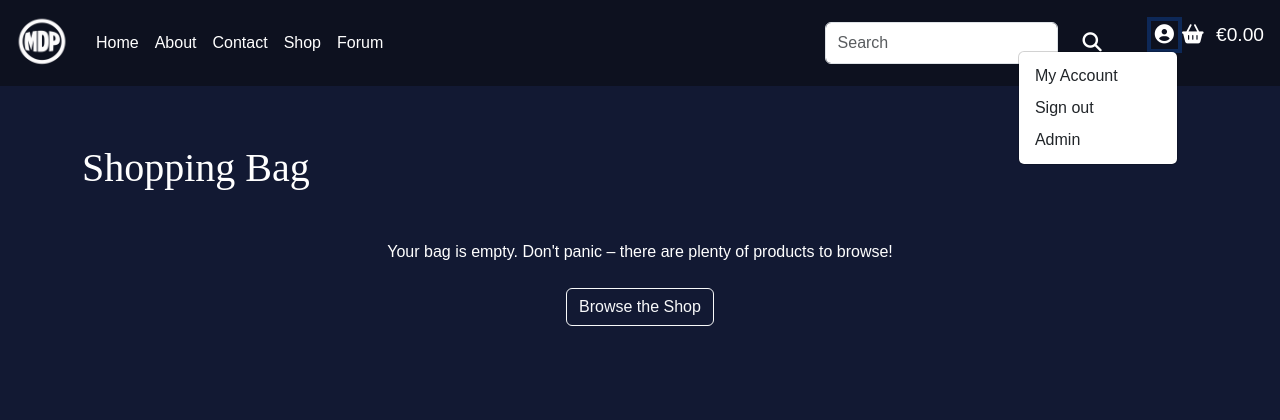
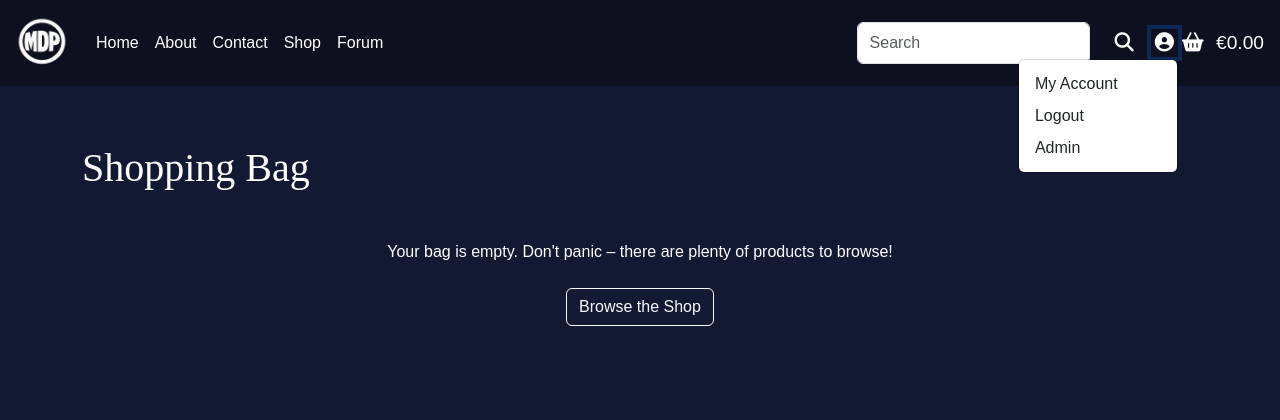
Before and after one commit to MrsmLisa/Megadodo-Publications, a Django app: page /bag/ in a window 1280 px wide, after a click that opens the changed part. Shown: the top 420 px of the page. Run offline with Django 4.2, Linux system fonts and the light colour scheme; the visitor is signed in with stand-in values (Sample User, id 1); parts of the project's set-up code (start-up, migrations or seed data) failed here and were passed over; some libraries are stand-ins or nearby versions; some web fonts are replaced.

Commit message:
Changes for html validation

```diff
--- a/templates/base.html
+++ b/templates/base.html
@@ -40,30 +40,28 @@
             <a class="navbar-brand" href="{% url 'home' %}">
                 <img src="{% static 'images/mdpw.webp' %}" alt="Megadodo Publications Logo" class="logo" height="60">
             </a>
-            <ul class="d-flex align-items-center ms-auto order-lg-last">
+            <ul class="d-flex align-items-center ms-auto order-lg-last list-unstyled mb-0">
     <!-- User dropdown -->
-                <li class="nav-item dropdown list-unstyled">
+    <li class="nav-item dropdown">
         <a class="nav-link" href="#" role="button" data-bs-toggle="dropdown" aria-expanded="false">
             <i class="fa-solid fa-circle-user"></i>
         </a>
         <ul class="dropdown-menu dropdown-menu-end">
-                        <li>
             {% if request.user.is_authenticated %}
                 <li><a class="dropdown-item" href="{% url 'profile' %}">My Account</a></li>
-                            <li><a class="dropdown-item" href="{% url 'account_logout' %}">Sign out</a></li>
+                <li><a class="dropdown-item" href="{% url 'account_logout' %}">Logout</a></li>
                 {% if request.user.is_superuser %}
-                                <li><a class="dropdown-item" href="{% url 'admin:index' %}">Admin</a></li>
+                    <li><a class="dropdown-item" href="/admin/">Admin</a></li>
                 {% endif %}
             {% else %}
-                            <li><a class="dropdown-item" href="{% url 'account_login' %}">Sign in</a></li>
-                            <li><a class="dropdown-item" href="{% url 'account_signup' %}">Sign up</a></li>
+                <li><a class="dropdown-item" href="{% url 'account_login' %}">Sign In</a></li>
+                <li><a class="dropdown-item" href="{% url 'account_signup' %}">Sign Up</a></li>
             {% endif %}
-                        </li>
         </ul>
     </li>
-
     <!-- Shopping cart -->
-                <a class="shopping-cart-link nav-link" href="{% url 'view_bag' %}" role="button">
+    <li class="nav-item">
+        <a class="shopping-cart-link nav-link" href="{% url 'view_bag' %}">
             <i class="fa-solid fa-basket-shopping"></i>
             <span class="cart-count">
                 {% if grand_total %}
@@ -73,6 +71,7 @@
                 {% endif %}
             </span>
         </a>
+    </li>
 </ul>
 
             <!-- Toggler -->
```
Lines whose indentation alone changed are shown as unchanged.
